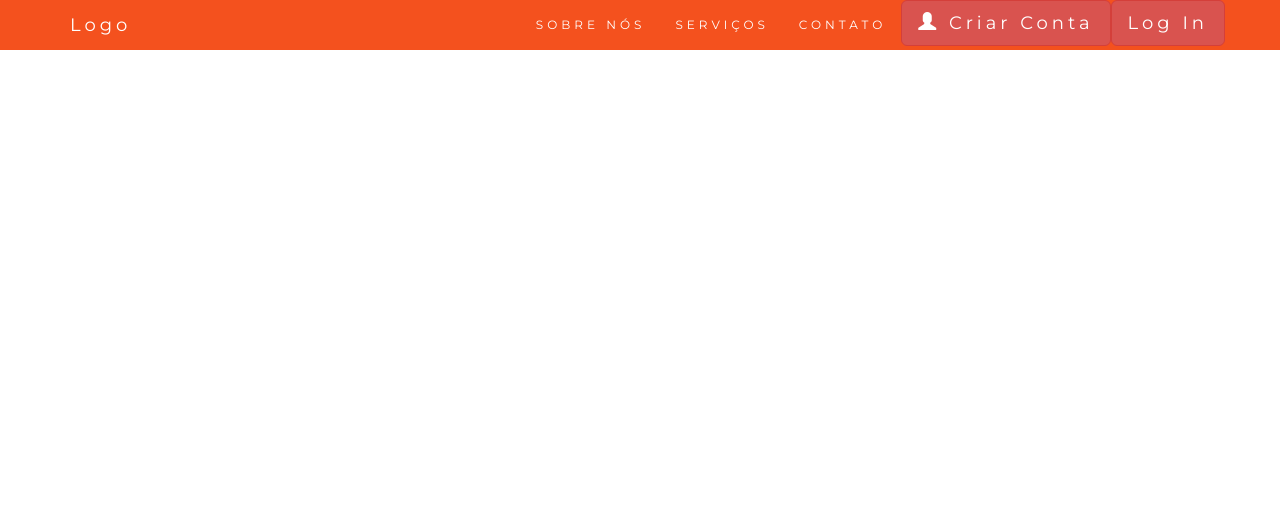
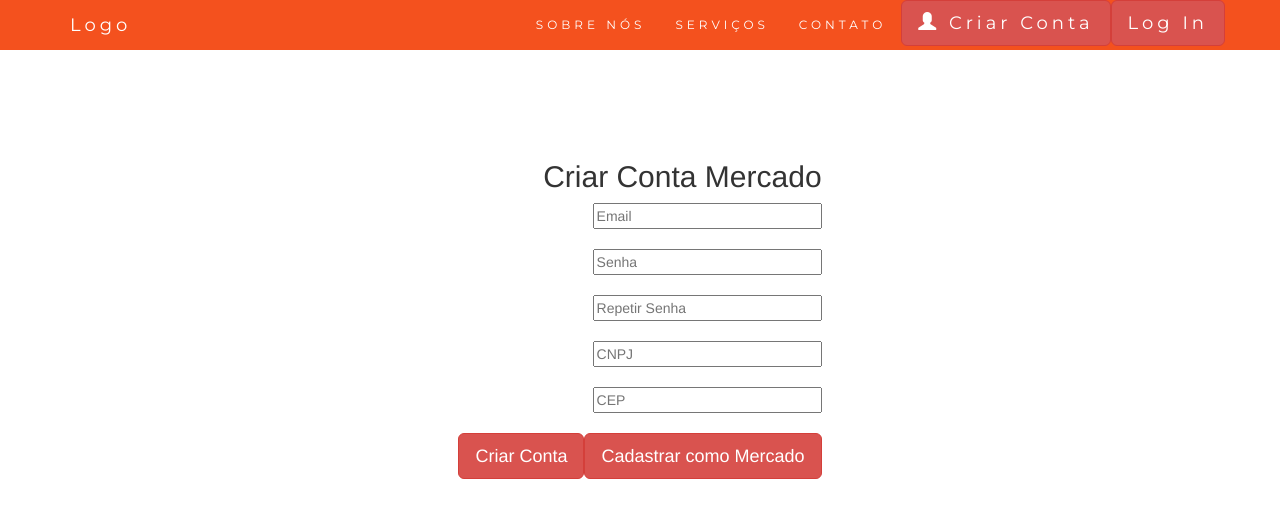
Before and after one commit to MarcosKaleu/Mfinder, an Angular app: page /marcelo2 in a window 1280 px wide. Shown: the top 518 px of the page. Built offline with nearby package versions, Linux system fonts and the light colour scheme.

Commit message:
Criação campos

```diff
--- a/src/app/marcelo2/marcelo2.component.html
+++ b/src/app/marcelo2/marcelo2.component.html
@@ -1,3 +1,23 @@
-<p>
-  marcelo2 works!
-</p>
+<div align="center">
+   <br><br><br><br><br><br><br>
+    <div class="input-group text-right" align="center">
+      <h2 >Criar Conta Mercado</h2>
+      <input type="text" size="25" placeholder="Email" required>
+      <br>
+      <br>
+      <input type="text" size="25" placeholder="Senha" required>
+      <br>
+      <br>
+      <input type="text" size="25" placeholder="Repetir Senha" required>
+      <br>
+      <br>
+	 <input type="text" size="25" placeholder="CNPJ" required>
+      <br>
+      <br>
+      <input type="text" size="25" placeholder="CEP" required>
+      <br>
+      <br>
+      <button type="button" class="btn btn-danger btn-lg" (click)="addLogin()" data-toggle="modal" data-target="#exampleModal">Criar Conta</button>
+      <button type="button" class="btn btn-danger btn-lg" routerLink="/marcelo2">Cadastrar como Mercado</button>
+
+	</div>
```
